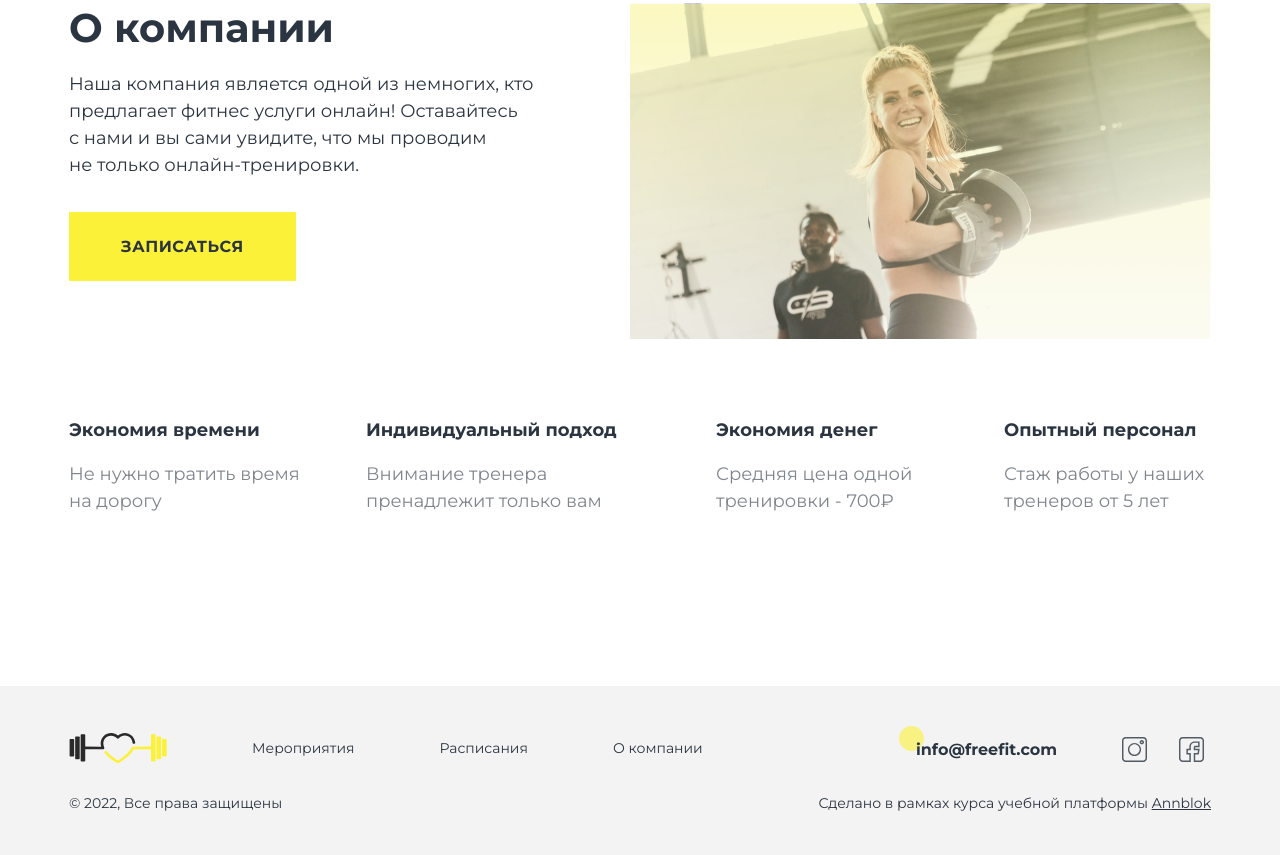
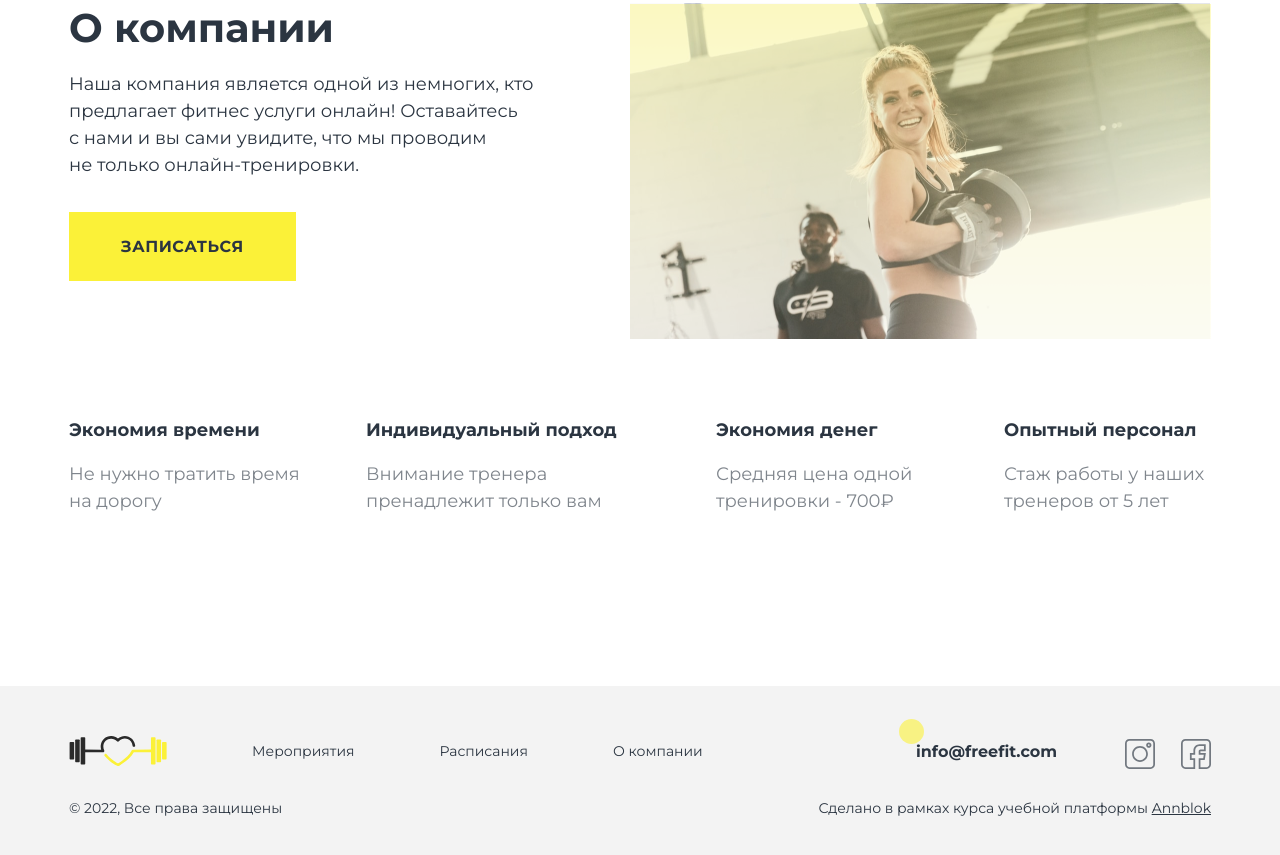
Before and after one commit to ishebarshina/Module01-Gym, a plain HTML site: page index.html in a window 1280 px wide. Shown: the part 3465-4320 px from the top of the page. Drawn offline with Linux system fonts and the light colour scheme.

Commit message:
footer in fb

```diff
--- a/css/styles.css
+++ b/css/styles.css
@@ -541,6 +541,9 @@ input[type="checkbox"]+label::before {
     border-radius: 1px;
     border: 1px solid #2B3541;
 }
+.agree_data {
+    text-decoration: underline;
+}
 /* ------------------- input checkbox end -------------------------- */
 .subscription__circle {
     background-color: rgba(251, 241, 56, 0.6);
@@ -662,16 +665,42 @@ input[type="checkbox"]+label::before {
     border-radius: 50%;
     z-index: 1;
 }
-.contacts img[alt*="IN"] {
-    margin-left: 65px;
-    width: 25px;
-    height: 25px;
+.footer__social_media {
+    flex: 0 0 86px;
+    display: flex;
+    justify-content: space-between;
+    margin: 9px 0 0 68px;
 }
-.contacts img[alt*="FB"] {
-    margin-left: 32px;
-    width: 25px;
-    height: 25px;
+.footer__social_media li:first-child a {
+    display: inline-block;
+    background-image: url(../img/icons/IN.svg);
+    background-size: cover;
+    background-repeat: no-repeat;
+    width: 30px;
+    height: 30px;
+    transition: 0.3s;
+    transform: scale(1);
+    opacity: 0.8;
 }
+.footer__social_media li:first-child a:hover {
+    transform: scale(1.2);
+    opacity: 1;
+}
+.footer__social_media li:last-child a {
+    display: inline-block;
+    background-image: url(../img/icons/FB.svg);
+    background-size: cover;
+    background-repeat: no-repeat;
+    width: 30px;
+    height: 30px;
+    transition: 0.3s;
+    transform: scale(1);
+    opacity: 0.8;
+}
+.footer__social_media li:last-child a:hover {
+    transform: scale(1.2);
+    opacity: 1;
+ }
 .rights {
     display: flex;
     justify-content: space-between;
--- a/index.html
+++ b/index.html
@@ -32,7 +32,7 @@
                     <li>
                        <a href="#" target="_blank"></a>
                     </li>
-                 </ul>
+                </ul>
             </div>
         </div>
     </header>
@@ -146,7 +146,7 @@
             <a href="#" class="subscribe__button btn">подписаться</a>
             <div class="agreement">
                 <input type="checkbox" id="agree_check" class="checkbox">
-                <label for="agree_check">Согласен с обработкой <a href="https://annblok.ru/workshop" target="_blank">персональных данных</a></label>
+                <label for="agree_check">Согласен с обработкой <a href="#" target="_blank" class="agree_data">персональных данных</a></label>
              </div>
         </form>
     </section>
@@ -198,8 +198,14 @@
                     <a href="mailto: abc@example.com" class="footer__mail">
                         info@freefit.com
                     </a>
-                    <img src="img/icons/IN.svg" alt="IN.svg">
-                    <img src="img/icons/FB.svg" alt="FB.svg">
+                    <ul class="footer__social_media">
+                        <li>
+                           <a href="#" target="_blank"></a>
+                        </li>
+                        <li>
+                           <a href="#" target="_blank"></a>
+                        </li>
+                    </ul>
                 </div>
             </div>
             <div class="rights">
```
